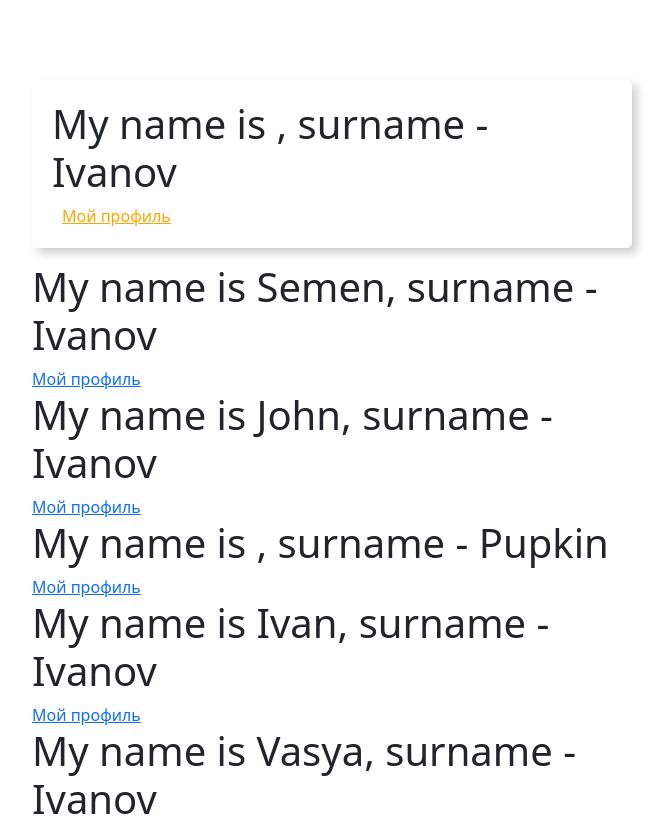
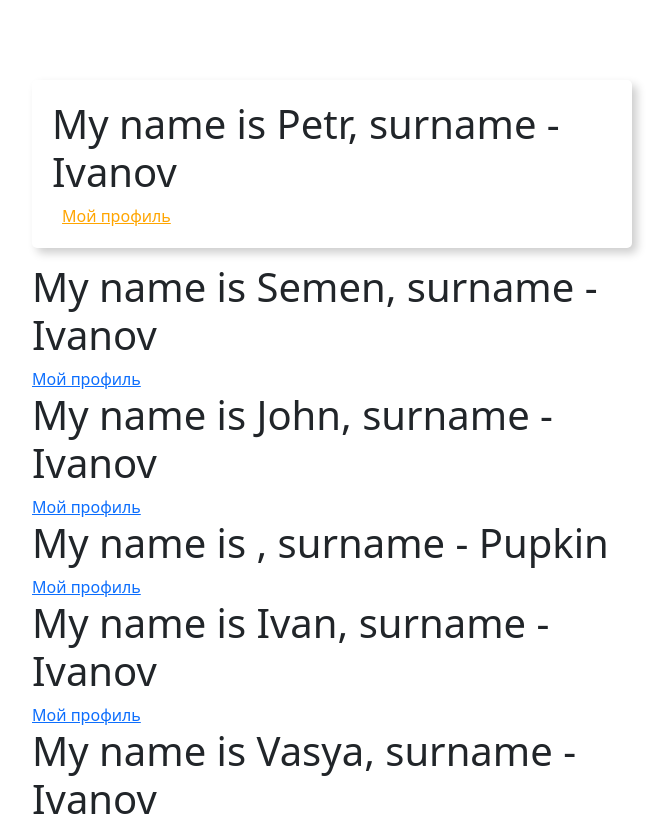
Before and after one commit to Daiver500/udemy-education-react, a React (Create React App) app in the folder props/: page / in a window 1280 px wide. Shown: the top 816 px of the page, without its empty margins (308-979 px from the left). Built offline with nearby package versions, Linux system fonts and the light colour scheme.

Commit message:
Update App.js

```diff
--- a/props/src/App.js
+++ b/props/src/App.js
@@ -85,13 +85,11 @@ function App() {
     // <div className="App">
     <Wrapper>
 
-       <EmptyItem active> <WhoAmI name="Petr" surname="Ivanov" link="facebook.com" className="test"></WhoAmI> </EmptyItem>
-
+       <EmptyItem active> <WhoAmIFirst name="Petr" surname="Ivanov" link="facebook.com" className="test"></WhoAmIFirst> </EmptyItem>
        <WhoAmIFirst name="Semen" surname="Ivanov" link="facebook.com"></WhoAmIFirst>
 
        <WhoAmI name={{firstName: "John"}} surname="Ivanov" link="facebook.com"></WhoAmI>    {/*объект props будет формироваться из тех атрибутов, по сути это и есть props
        , что мы будем передавать в компонент, значения не изменяемые (только чтение), чтобы это сделать надо полностью пересоздать компонент, передаваться может все, что угодно */}
-
        <WhoAmI name="Alex" surname="Pupkin" link="vk.com"></WhoAmI>
 
        <WhoAmINext name={() => {return "Ivan"}} surname="Ivanov" link="facebook.com"></WhoAmINext>
@@ -108,9 +106,9 @@ function App() {
 
 // СОСТОЯНИЯ КЛАССОВЫХ КОМПОНЕНТОВ
 class WhoAmIClass extends Component {
-  constructor (props) {                            // для передачи props в классовый компонент используется constructor
+  constructor (props) {                            // для передачи props в классовый компонент используется constructor (к примеру массив данных data)
     super(props)                                   // чтобы мы могли их использоваться передаем через super
-    this.state = {                                 // состояние это объект
+    this.state = {                                 // динамически изменяемые параметры
       years: 27,
       text: "+++",
       position: ''
@@ -119,7 +117,7 @@ class WhoAmIClass extends Component {
   }
 
   nextAge = () => {                // когда функция не стрелочная используется bind (см выше), но это устаревший метод
-    this.setState({                 // команда для изменения состояния, поменяет только то, что указано тут, все остальное оставит как есть
+    this.setState({                // команда для изменения текущего состояния (запускает перерисовку компонента)
       years: this.state.years + 1
     })
     this.setState(state => ({             // тоже самое, что и выше, используется когда state зависит от предыдущего состояния (к примеру, счетчик)
```
